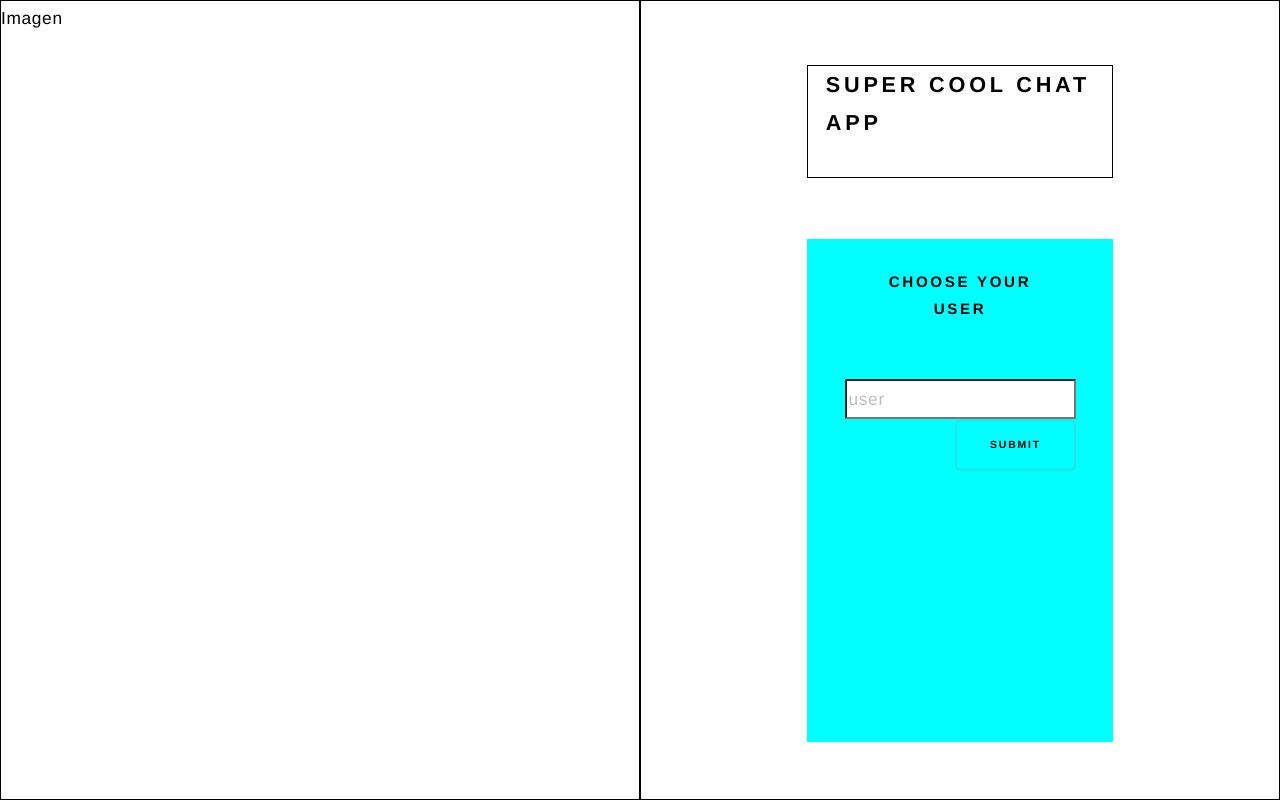
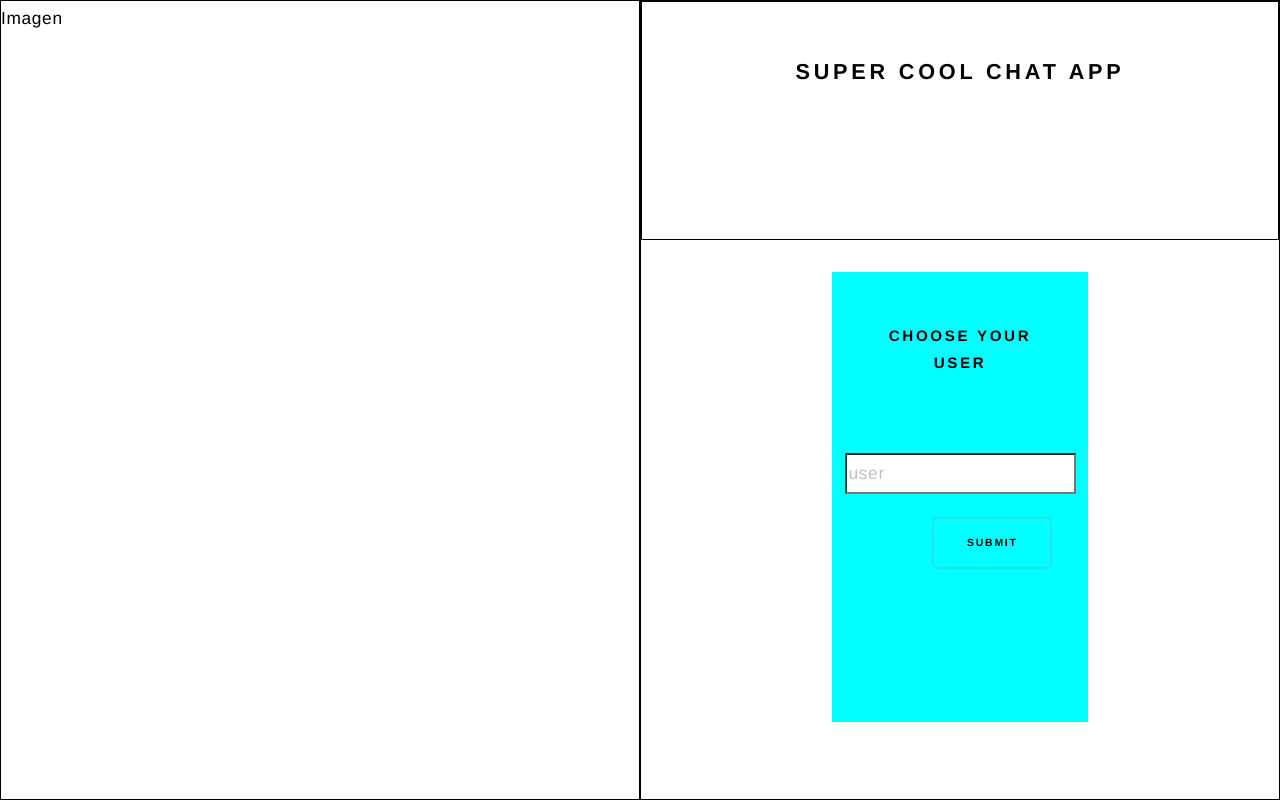
Before and after one commit to spassos98/chat-app, a website: page client/index.html in a window 1280 px wide. Drawn offline with Linux system fonts and the light colour scheme.

Commit message:
Update styling

```diff
--- a/client/index.html
+++ b/client/index.html
@@ -12,19 +12,22 @@
     <div style="width: 50%; border: 1px solid;">
       Imagen
     </div>
-    <div style="width: 50%; border: 1px solid; padding: 5% 13% 18% 13%;">
-      <div style="border: 1px solid black;" class="app-title-container">
-        <h2>Super cool chat app</h2>
+    <div style="width: 50%; border: 1px solid;">
+      <!-- <div style="border: 1px solid black; height: 30%;" class="app-title-container"> -->
+      <div style="border: 1px solid black; height: 30%; padding-top: 8%;">
+        <div style="text-align: center;">
+          <h2>Super cool chat app</h2>
+        </div>
       </div>
-      <div style="height: 100%; background: cyan; margin-top: 20%;">
-        <div class="select-user-container">
-          <div style="padding: 20% 3%" class="select-user-text">
+      <div style="height: 70%; padding: 5% 30% 12% 30%;">
+        <div style="background-color: cyan; height: 100%;">
+          <div class="select-user-text" style="padding: 20%;">
             <h3>Choose your user</h3>
           </div>
           <div class="form-container">
             <form action="chat-rooms" id="user-form">
-              <input id="name" name="name" value="" placeholder="user">
-              <div class="submit-container">
+              <input id="name" name="name" value="" placeholder="user" style="margin: auto;">
+              <div class="submit-container" style="padding: 10%; margin: auto;">
                 <input type="submit" value="Submit">
               </div>
             </form>
```
